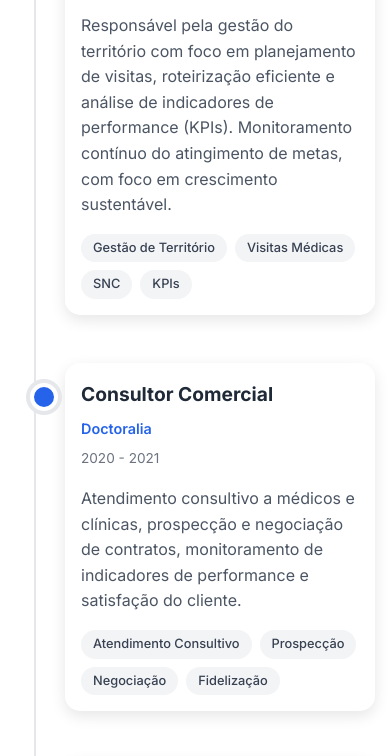
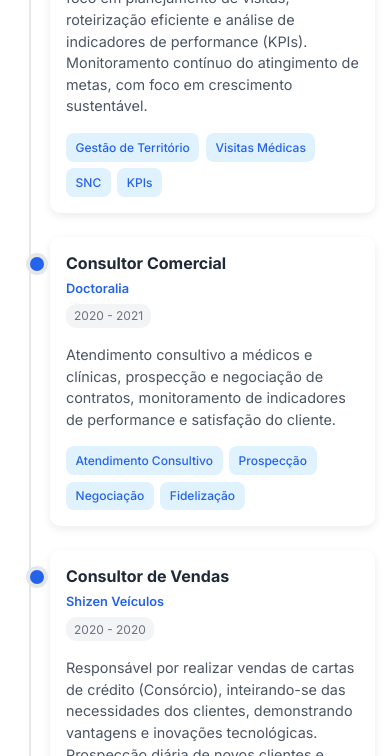
Before and after one commit to mbxagency/allan, a plain HTML site: page index.html in a window 390 px wide. Shown: the part 2615-3371 px from the top of the page. Drawn offline with Linux system fonts and the light colour scheme.

Commit message:
Otimização da seção de experiência para mobile - layout mais compacto e responsivo

```diff
--- a/styles.css
+++ b/styles.css
@@ -970,30 +970,85 @@ body {
     }
 
     /* Experience Section */
+    .timeline {
+        position: relative;
+        padding: 0;
+    }
+
     .timeline::before {
-        left: 20px;
+        left: 15px;
+        width: 2px;
+    }
+
+    .timeline-item {
+        margin-bottom: 1.5rem;
     }
 
     .timeline-content {
-        width: calc(100% - 50px);
-        margin-left: 50px !important;
-        padding: 1.5rem;
+        width: calc(100% - 35px);
+        margin-left: 35px !important;
+        margin-right: 0 !important;
+        padding: 1rem;
+        border-radius: 10px;
+        box-shadow: 0 3px 8px rgba(0, 0, 0, 0.08);
     }
 
     .timeline-content::before {
-        left: -35px !important;
+        left: -20px !important;
+        width: 10px;
+        height: 10px;
+        border: 2px solid #2563eb;
+    }
+
+    .timeline-header {
+        margin-bottom: 0.8rem;
     }
 
     .timeline-header h3 {
-        font-size: 1.2rem;
+        font-size: 1rem;
+        margin-bottom: 0.3rem;
+        color: #1f2937;
+        line-height: 1.3;
     }
 
     .company {
-        font-size: 0.9rem;
+        font-size: 0.8rem;
+        color: #2563eb;
+        font-weight: 600;
+        display: block;
+        margin-bottom: 0.2rem;
     }
 
     .period {
-        font-size: 0.85rem;
+        font-size: 0.75rem;
+        color: #6b7280;
+        background: #f3f4f6;
+        padding: 0.15rem 0.5rem;
+        border-radius: 10px;
+        display: inline-block;
+    }
+
+    .timeline-content p {
+        font-size: 0.9rem;
+        line-height: 1.5;
+        margin-bottom: 1rem;
+        color: #4b5563;
+    }
+
+    .tech-stack {
+        display: flex;
+        flex-wrap: wrap;
+        gap: 0.4rem;
+        margin-top: 0.8rem;
+    }
+
+    .tech-tag {
+        font-size: 0.75rem;
+        padding: 0.3rem 0.6rem;
+        background: #e0f2fe;
+        color: #2563eb;
+        border-radius: 8px;
+        font-weight: 500;
     }
 
     /* Cases Section */
```
